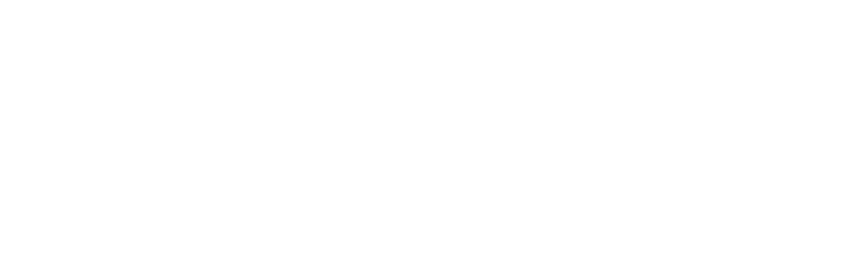
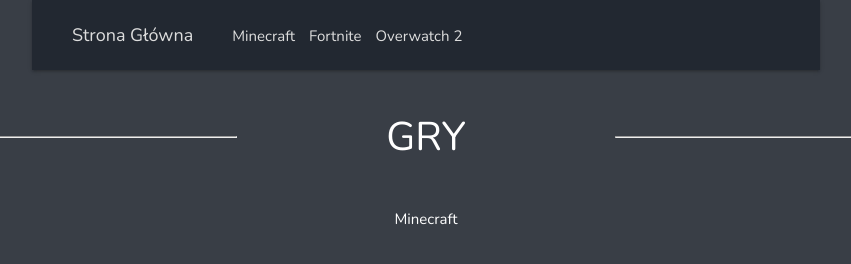
Before and after one commit to kubu977/kubu977.github.io, a plain HTML site: page index.html in a window 1280 px wide. Shown: the whole page, without its empty margins (214-1065 px from the left). Drawn offline with nearby package versions, Linux system fonts and the light colour scheme.

Commit message:
add files

```diff
--- /dev/null
+++ b/fortnite/fortnite.css
@@ -0,0 +1,43 @@
+@import url('https://fonts.googleapis.com/css2?family=Nunito:wght@400;500&display=swap');
+
+html{
+	scroll-behavior: smooth;
+}
+
+body {
+	background-color: #393e46;
+	margin: 0;
+
+}
+
+header{
+	background-color: #222831;
+    padding: 10px;
+    display: flex;
+    justify-content: space-between;
+    align-items: center;
+    box-shadow: 0 2px 2px 0 rgba(0,0,0,0.12), 0 3px 1px -2px rgba(0,0,0,0.06), 0 1px 5px 0 rgba(0,0,0,0.12), 0 -1px 0.5px 0 rgba(0,0,0,0.09);
+	height: 50px;
+	width: 60%;
+	margin: auto;
+}
+
+a{
+    font-family: 'Nunito', sans-serif;
+    border: none;
+    color: #DDDDDD;
+    text-align: center;
+	text-decoration: none;
+    font-size: 15px;
+    cursor: pointer;
+    margin: 5px;
+}
+
+a:hover{
+	color: #F7F7F7;
+}
+
+.home{
+	margin: 30px;
+	font-size: 18px;
+}
--- a/index.html
+++ b/index.html
@@ -1,5 +1,37 @@
+<!doctype  html>
 <html>
-  <body bgcolor="white">
+	<head>
+		<title>Gry komputerowe</title>
+		<link rel="icon" href="images/icon.png">
+		<meta charset="UTF-8">
+		<meta name="description" content="Strona o grach komputerowych.">
+		<meta name="keywords" content="Fortnite, Minecraft, Overwatch, Gry">
 
-  </body>
+		<link rel="stylesheet" href="style.css">
+	</head>
+	<body>
+		<header>
+			<nav>
+				<a class="home" href="index.html">Strona Główna</a>
+				<a href="minecraft/minecraft.html">Minecraft</a>
+				<a href="fortnite/fortnite.html">Fortnite</a>
+				<a href="overwatch/overwatch.html">Overwatch 2</a>
+			</nav>
+		</header>
+		<section id="games" class="games">
+			<div class="title">
+				<hr class="br">
+				<p>GRY</p>
+				<hr class="br">
+			</div>
+				<div class="content">
+					<div class="game">
+						<a href="https://github.com/MichixYT/GlitchCode" class="titletc">Minecraft</a>
+						<div class="content">
+							<p class="description">
+						</div>
+					</div>
+				</div>
+		</section>
+	</body>
 </html>
--- /dev/null
+++ b/minecraft/minecraft.css
@@ -0,0 +1,43 @@
+@import url('https://fonts.googleapis.com/css2?family=Nunito:wght@400;500&display=swap');
+
+html{
+	scroll-behavior: smooth;
+}
+
+body {
+	background-color: #393e46;
+	margin: 0;
+
+}
+
+header{
+	background-color: #222831;
+    padding: 10px;
+    display: flex;
+    justify-content: space-between;
+    align-items: center;
+    box-shadow: 0 2px 2px 0 rgba(0,0,0,0.12), 0 3px 1px -2px rgba(0,0,0,0.06), 0 1px 5px 0 rgba(0,0,0,0.12), 0 -1px 0.5px 0 rgba(0,0,0,0.09);
+	height: 50px;
+	width: 60%;
+	margin: auto;
+}
+
+a{
+    font-family: 'Nunito', sans-serif;
+    border: none;
+    color: #DDDDDD;
+    text-align: center;
+	text-decoration: none;
+    font-size: 15px;
+    cursor: pointer;
+    margin: 5px;
+}
+
+a:hover{
+	color: #F7F7F7;
+}
+
+.home{
+	margin: 30px;
+	font-size: 18px;
+}
--- /dev/null
+++ b/overwatch/overwatch.css
@@ -0,0 +1,43 @@
+@import url('https://fonts.googleapis.com/css2?family=Nunito:wght@400;500&display=swap');
+
+html{
+	scroll-behavior: smooth;
+}
+
+body {
+	background-color: #393e46;
+	margin: 0;
+
+}
+
+header{
+	background-color: #222831;
+    padding: 10px;
+    display: flex;
+    justify-content: space-between;
+    align-items: center;
+    box-shadow: 0 2px 2px 0 rgba(0,0,0,0.12), 0 3px 1px -2px rgba(0,0,0,0.06), 0 1px 5px 0 rgba(0,0,0,0.12), 0 -1px 0.5px 0 rgba(0,0,0,0.09);
+	height: 50px;
+	width: 60%;
+	margin: auto;
+}
+
+a{
+    font-family: 'Nunito', sans-serif;
+    border: none;
+    color: #DDDDDD;
+    text-align: center;
+	text-decoration: none;
+    font-size: 15px;
+    cursor: pointer;
+    margin: 5px;
+}
+
+a:hover{
+	color: #F7F7F7;
+}
+
+.home{
+	margin: 30px;
+	font-size: 18px;
+}
--- /dev/null
+++ b/style.css
@@ -0,0 +1,65 @@
+@import url('https://fonts.googleapis.com/css2?family=Nunito:wght@400;500&display=swap');
+
+html{
+	scroll-behavior: smooth;
+}
+
+body {
+	background-color: #393e46;
+	margin: 0;
+
+}
+
+header{
+	background-color: #222831;
+    padding: 10px;
+    display: flex;
+    justify-content: space-between;
+    align-items: center;
+    box-shadow: 0 2px 2px 0 rgba(0,0,0,0.12), 0 3px 1px -2px rgba(0,0,0,0.06), 0 1px 5px 0 rgba(0,0,0,0.12), 0 -1px 0.5px 0 rgba(0,0,0,0.09);
+	height: 50px;
+	width: 60%;
+	margin: auto;
+}
+
+a{
+    font-family: 'Nunito', sans-serif;
+    border: none;
+    color: #DDDDDD;
+    text-align: center;
+	text-decoration: none;
+    font-size: 15px;
+    cursor: pointer;
+    margin: 5px;
+}
+
+a:hover{
+	color: #F7F7F7;
+}
+
+.home{
+	margin: 30px;
+	font-size: 18px;
+}
+
+.games .title{
+	font-size: 40px;
+	font-family: 'Nunito', sans-serif;
+	color: white;
+	text-align: center;
+	display: flex;
+	justify-content: space-between;
+	align-items: center;
+	margin-bottom: 0px;
+}
+
+.games .br{
+	width: 300px;
+}
+
+.games .game .titletc{
+	font-family: 'Nunito', sans-serif;
+	color: white;
+	display: flex;
+    justify-content: center;
+}
```
Also changed, not shown: fortnite/fortnite.html (added, +23 -0 lines), minecraft/minecraft.html (added, +23 -0 lines), overwatch/overwatch.html (added, +23 -0 lines), images/icon.png (added), 1 other file.
